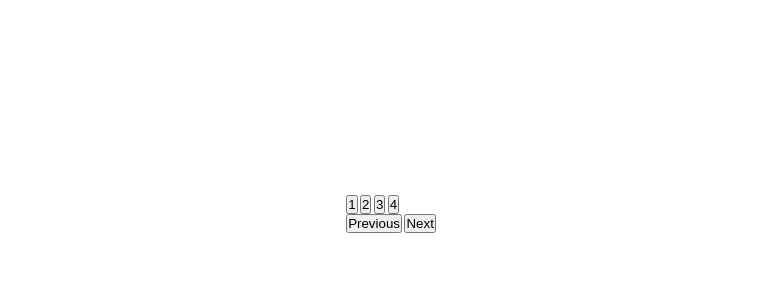
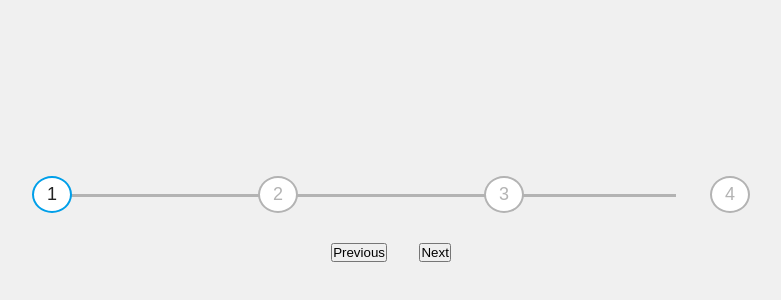
Before and after one commit to ConstantinLiviu/50-Projects-in-50-days---HTML-CSS-JavaScript, a plain HTML site: page Day 2 - Progress Steps/index.html in a window 1280 px wide. Shown: the part 186-486 px from the top of the page, without its empty margins (249-1030 px from the left). Drawn offline with Linux system fonts and the light colour scheme.

Commit message:
link steps and styles

```diff
--- a/Day 2 - Progress Steps/styles.css
+++ b/Day 2 - Progress Steps/styles.css
@@ -1,11 +1,20 @@
+:root {
+  --col-white: #ffffff;
+  --col-gray: #b3b3b3;
+  --col-progress-btns: rgb(0, 159, 233);
+  --bg-col: #f0f0f0;
+}
+
 * {
   box-sizing: border-box;
   margin: 0;
   padding: 0;
+  /* border: 1px solid red; */
 }
 
 html {
   font-size: 62.5%;
+  background-color: var(--bg-col);
 }
 
 body {
@@ -17,3 +26,78 @@ body {
   justify-content: center;
   height: 100vh;
 }
+
+/* Container */
+.container {
+  width: 60%;
+  height: auto;
+  padding: 1rem 2rem;
+}
+
+/* List */
+
+.steps {
+  justify-content: space-between;
+  margin-bottom: 2rem;
+  padding: 1rem 0.5rem;
+  position: relative;
+}
+
+.step {
+  padding: 0.6rem 1.3rem;
+  border: 2px solid var(--col-gray);
+  border-radius: 50%;
+  background-color: var(--col-white);
+  cursor: pointer;
+  font-size: 1.8rem;
+  color: var(--col-gray);
+}
+
+/* Progress bars */
+
+.steps::before {
+  content: "";
+  height: 0.3rem;
+  background-color: var(--col-gray);
+  width: 84%;
+  z-index: -1;
+  position: absolute;
+  top: 2.8rem;
+  left: 3.75rem;
+}
+
+.steps::after {
+  content: "";
+  height: 0.3rem;
+  background-color: var(--col-progress-btns);
+  width: 0%;
+  z-index: -1;
+  position: absolute;
+  top: 2.8rem;
+  left: 3.75rem;
+}
+
+/* Progress buttons */
+.buttons {
+  text-align: center;
+}
+
+.previous {
+  margin-right: 3rem;
+}
+
+/* Utility classes */
+
+.flex {
+  display: flex;
+}
+
+.flex-column {
+  display: flex;
+  flex-direction: column;
+}
+
+.step-completed {
+  border: 0.25rem solid var(--col-progress-btns);
+  color: #222;
+}
```
